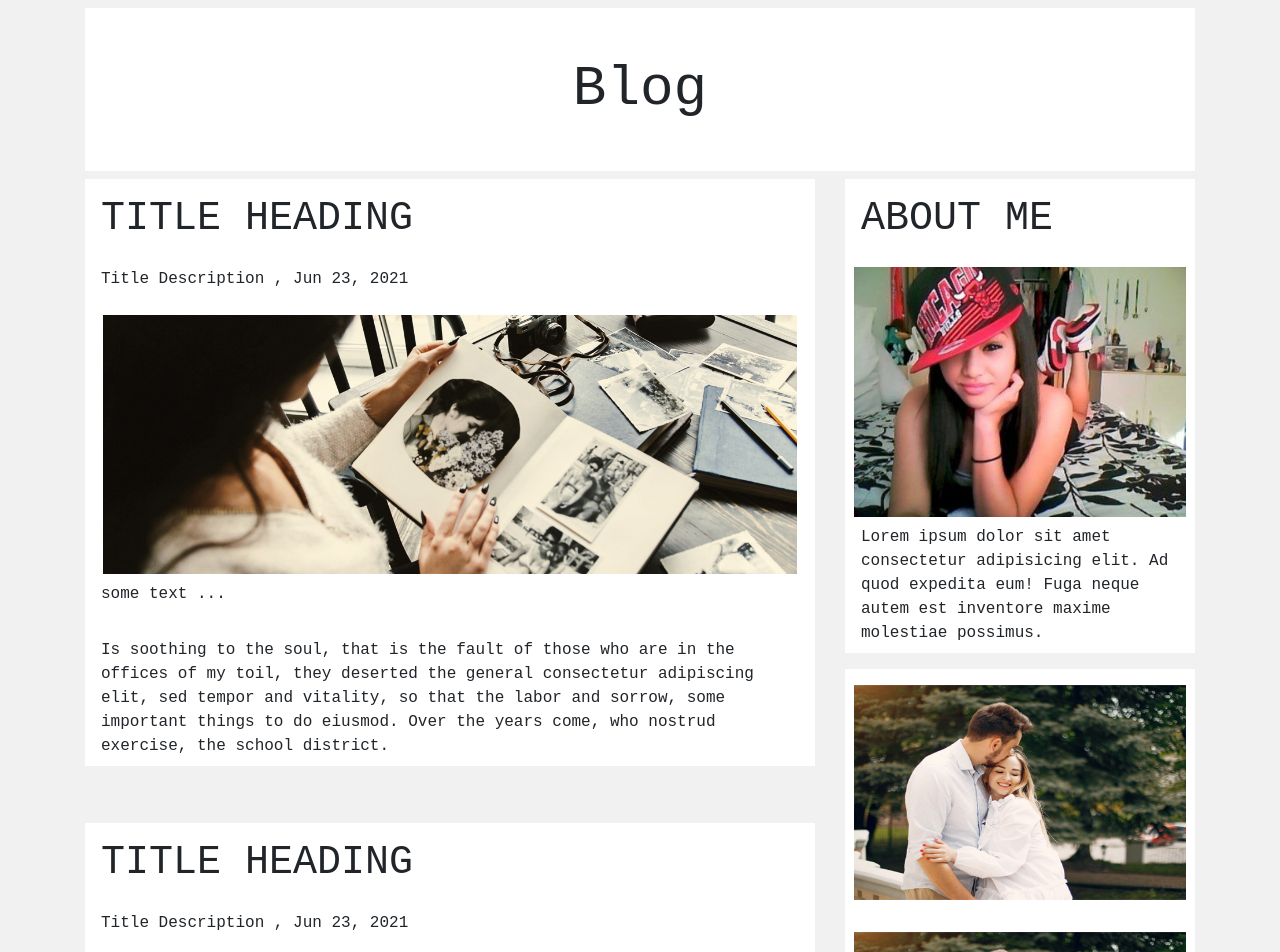
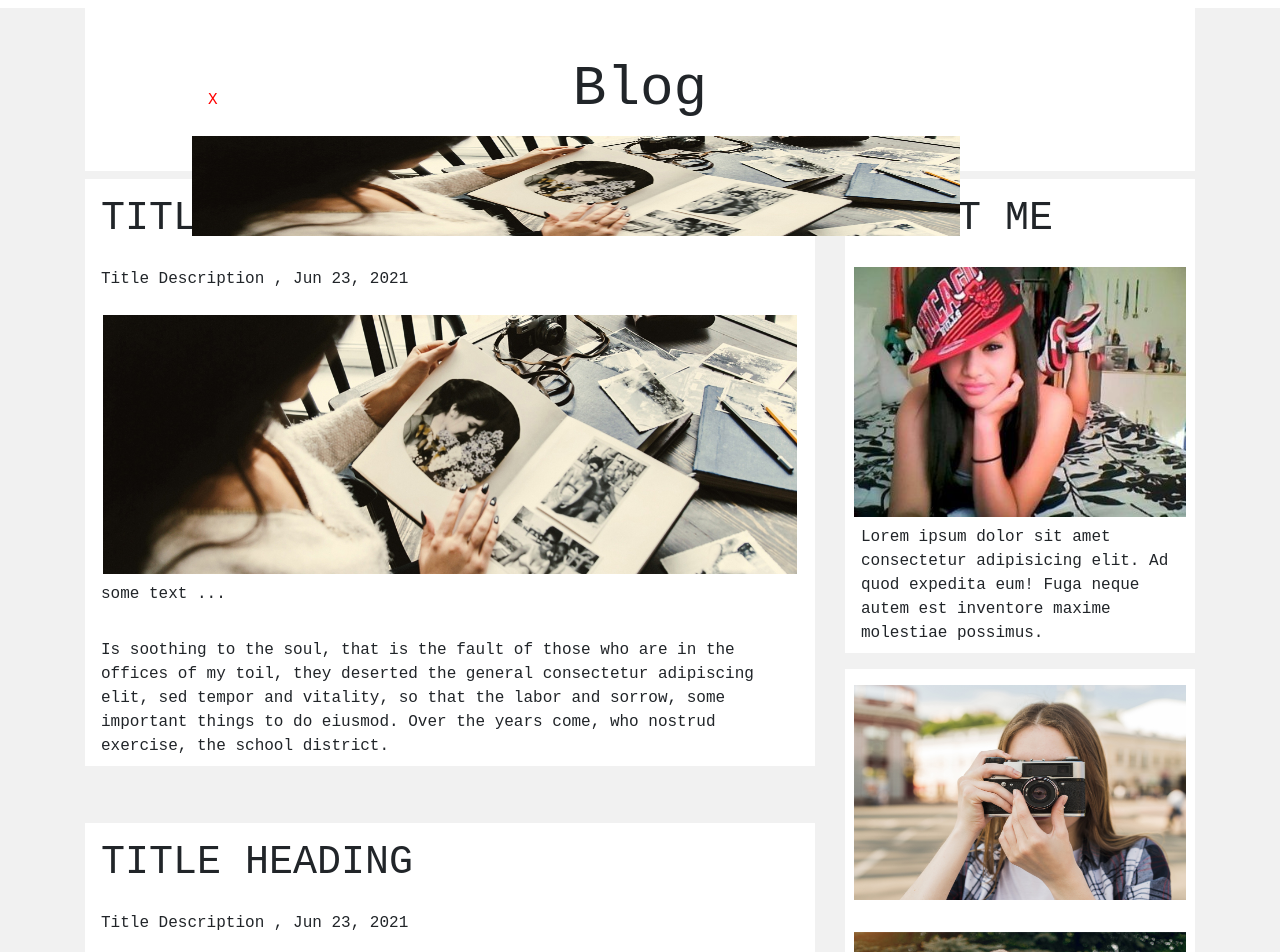
Before and after one commit to alineaz42/css_Blog, a plain HTML site: page index.html in a window 1280 px wide. Shown: the top 952 px of the page. Drawn offline with Linux system fonts and the light colour scheme.

Commit message:
added the ad section

```diff
--- a/css/style.css
+++ b/css/style.css
@@ -3,7 +3,7 @@
     margin: 0;
     box-sizing: border-box;
 }
-body{
+.main-container{
     background: #f1f1f1;
     font-family: monospace;
 }
@@ -20,6 +20,10 @@ body{
     width: 100%;
     margin-bottom: 57px;
     background-color: white;
+    transition: all .3s ease;
+}
+.my-card:hover{
+    box-shadow: 0 0 20px rgba(0,0,0,.4);
 }
 .my-card h1,
 p{
@@ -36,7 +40,10 @@ p{
 .about-me{
     width: 100%;
     background: white;
-
+    transition: all .5s ease;
+}
+.about-me:hover{
+    box-shadow: 0 0 20px rgba(0,0,0,.4);
 }
 .about-me h1{
     padding: 1rem;
@@ -51,12 +58,18 @@ p{
     display: flex;
     flex-direction: column;
     align-items: center;
+
 }
 .images img{
     width: 95%;
     height: 215px;
     margin: auto;
     margin: 1rem 0;
+    transition: all .5s ease;
+
+}
+.images img:hover{
+    box-shadow: 0 0 20px rgba(0,0,0,.9);
 }
 
 .footer{
@@ -68,3 +81,38 @@ p{
     padding: 3rem;
     font-size: 3.5rem;
 }
+
+.nightmode{
+    position: absolute;
+    top: 5px;
+    right: 5px;
+
+}
+.nightmode button{
+    padding: 10px 20px;
+    text-transform: uppercase;
+    color: white;
+    background: black;
+}
+
+#nightmode{
+    outline: none;
+}
+
+.ad{
+    width: 80%;
+    height: 100px;
+    position: fixed;
+    top: 10%;
+    right: -100%;
+    display: none;
+    transition: all .3s ease;
+}
+#adImage{
+    width: 75%;
+    height: 100px;
+}
+
+#close{
+    cursor: pointer;
+}
--- a/index.html
+++ b/index.html
@@ -10,6 +10,9 @@
     <link rel="stylesheet" href="css/style.css">
 </head>
 <body>
+    <div class="main-container">
+
+
     <div class="mt-2"></div>
     <div class="container">
         <div class="container-blog">
@@ -22,14 +25,14 @@
                    <div class="my-card">
                     <h1>TITLE HEADING</h1>
                     <p>Title Description  , Jun 23, 2021</p>
-                    <img src="./img/blog1.jpg" alt="">
+                    <img id="firstImage" src="./img/blog1.jpg" alt="">
                     <p>some text ...</p>
                     <p>Is soothing to the soul, that is the fault of those who are in the offices of my toil, they deserted the general consectetur adipiscing elit, sed tempor and vitality, so that the labor and sorrow, some important things to do eiusmod. Over the years come, who nostrud exercise, the school district.</p>
                    </div>
                    <div class="my-card">
                     <h1>TITLE HEADING</h1>
                     <p>Title Description  , Jun 23, 2021</p>
-                    <img src="./img/blog2.jpg" alt="">
+                    <img id="secondImage" src="./img/blog2.jpg" alt="">
                     <p>some text ...</p>
                     <p>Is soothing to the soul, that is the fault of those who are in the offices of my toil, they deserted the general consectetur adipiscing elit, sed tempor and vitality, so that the labor and sorrow, some important things to do eiusmod. Over the years come, who nostrud exercise, the school district.</p>
                    </div>
@@ -43,9 +46,9 @@
 
                    </div>
                    <div class="images">
-                    <img src="./img/popular-blog1.jpg" alt="">
-                    <img src="./img/popular-blog1.jpg" alt="">
-                    <img src="./img/popular-blog1.jpg" alt="">
+                    <img id="imageOne" src="./img/popular-blog1.jpg" alt="">
+                    <img id="imageTwo" src="./img/popular-blog2.jpg" alt="">
+                    <img id="imageThree" src="./img/popular-blog3.jpg" alt="">
                 </div>
                </div>
            </div>
@@ -53,9 +56,15 @@
         <div class="footer">
             <h1>footer</h1>
         </div>
+        <div class="ad">
+            <p id="close">X</p>
+            <img id="adImage" src="./img/blog1.jpg" alt="">
+        </div>
     </div>
+</div>
     <script src="./js/bootstrap.min.js"></script>
     <script src="./js/jquery-slim.min.js"></script>
     <script src="./js/popper.min.js"></script>
+    <script src="./js/app.js"></script>
 </body>
 </html>
--- /dev/null
+++ b/js/app.js
@@ -0,0 +1,64 @@
+// let nightmode = document.getElementById('nightmode');
+// let mainContainer = document.querySelector('.main-container');
+
+// let firstImg = document.getElementById("firstImage");
+// let secondImg = document.getElementById("secondImage");
+
+// nightmode.addEventListener('click', () => {
+
+//     if (mainContainer.style.background = "white") {
+//         mainContainer.style.background = 'black';
+//         nightmode.innerText = "lightMode";
+//         firstImg.src = "./img/blog2.jpg";
+//         secondImg.src = "./img/blog1.jpg";
+
+
+//     } else {
+//         mainContainer.style.background = 'white';
+//         nightmode.innerText = "DarkMode";
+//         firstImg.src = "./img/blog1.jpg";
+//         secondImg.src = "./img/blog2.jpg";
+//     }
+
+
+// });
+
+
+let imgOne = document.getElementById('imageOne');
+let imgTwo = document.getElementById('imageTwo');
+let imgThree = document.getElementById('imageThree');
+
+
+setInterval(imageChanger = () => {
+    imgOne.src = './img/popular-blog3.jpg';
+    imgTwo.src = './img/popular-blog2.jpg';
+    imgThree.src = './img/popular-blog1.jpg';
+}, 2000);
+setInterval(imageChangerTwo = () => {
+    imgOne.src = './img/popular-blog2.jpg';
+    imgTwo.src = './img/popular-blog1.jpg';
+    imgThree.src = './img/popular-blog3.jpg';
+}, 4000);
+
+let close = document.getElementById('close');
+let adImage = document.getElementById('adImage');
+let ad = document.querySelector('.ad');
+
+close.addEventListener('click', function () {
+    ad.style.display = 'none';
+
+});
+
+setTimeout(function () {
+    ad.style.display = "block";
+    ad.style.right = "5%";
+}, 5000);
+setInterval(function () {
+    close.style.color = "red";
+
+}, 1000);
+setInterval(function () {
+    close.style.color = "black";
+    // adImage.style.height = "150px";
+
+}, 2000);
```
